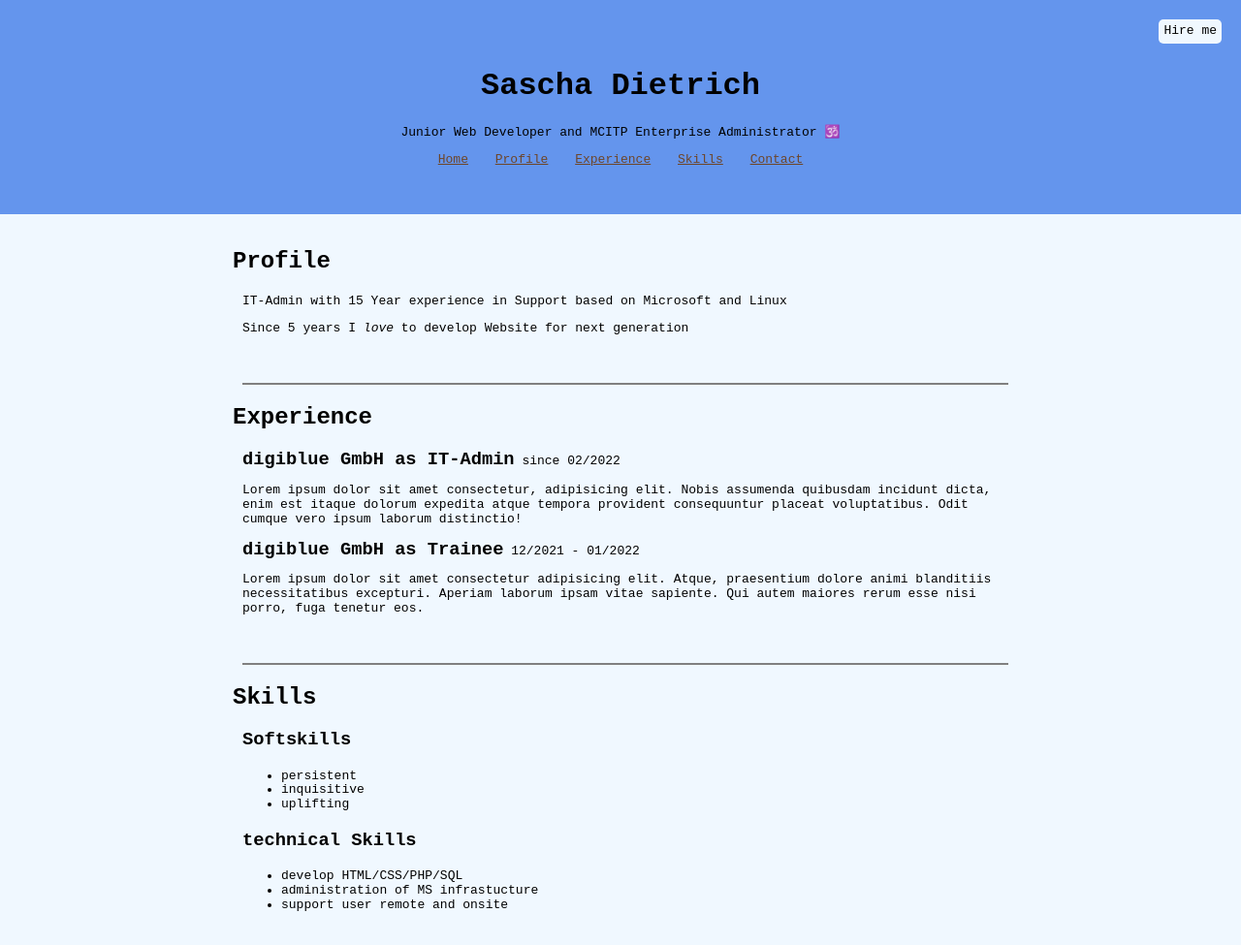
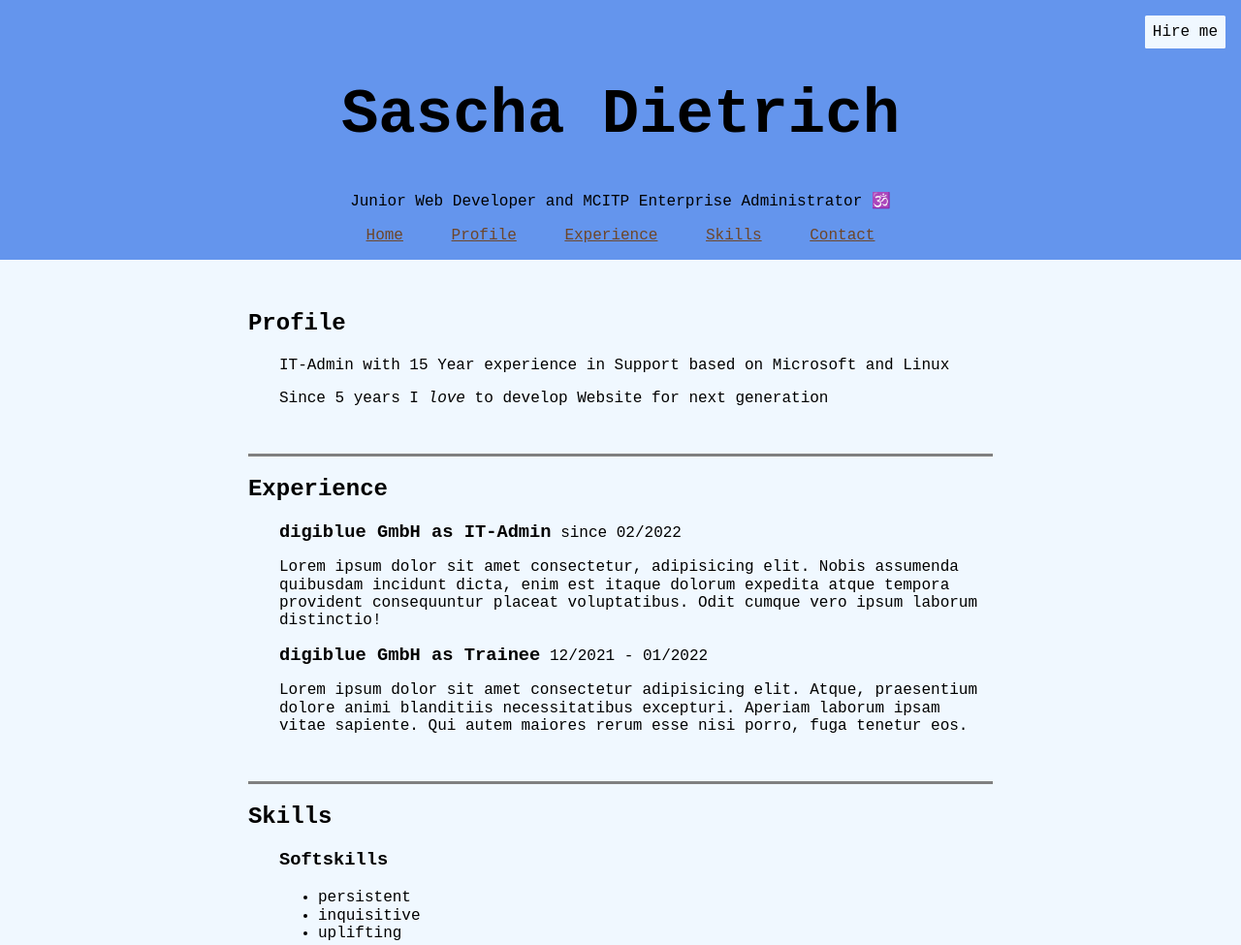
Before and after one commit to der-dittsche/cv_2022, a plain HTML site: page index.html in a window 1280 px wide. Shown: the top 975 px of the page at 97% size. Drawn offline with nearby package versions, Linux system fonts and the light colour scheme; a web font is replaced by a local one.

Commit message:
add relative length units

```diff
--- a/index.html
+++ b/index.html
@@ -31,8 +31,10 @@
     <main class="main">
         <article id="profile">
             <h2>Profile</h2>
+            <section>
                 <p>IT-Admin with 15 Year experience in Support based on Microsoft and Linux</p>
                 <p>Since 5 years I <i>love</i> to develop Website for next generation</p>
+            </section>
         </article>
         <article id="experience">
             <h2>Experience</h2>
@@ -78,11 +80,13 @@
         </article>
         <article id="contact">
             <h2>Contact</h2>
+            <section>
                 <ol>
                     <li><a href="mailto:sascha_dietrich@outlook.com">by Mail</a></li>
                     <li><a href="tel:+4911833">by phone</a></li>
                     <li><a href="https://www.linkedin.com/in/sascha-dietrich-0a9600162/">LinkedIn</a></li>
                 </ol>
+            </section>
         </article>
     </main>
 </body>
--- a/style.css
+++ b/style.css
@@ -7,20 +7,21 @@
 
 html {
   font-family: monospace;
+  font-size: 16px;
 }
 
 body {
-  margin: 0px;
+  margin: 0;
   background-color: aliceblue;
 }
 
 aside {
   position: absolute;
-  top: 20px;
-  right: 20px;
-  padding: 5px;
+  top: 1rem;
+  right: 1rem;
+  padding: 0.5rem;
   background-color: aliceblue;
-  border-radius: 5px;
+  border-radius: 0.1rem;
 }
 
 h1,
@@ -39,32 +40,32 @@ h6 {
 /* Layout */
 
 .header {
-  padding: 48px 16px;
-  padding-top: 50px;
+  padding: 1rem;
+  padding-top: 2.5rem;
   text-align: center;
   background-color: cornflowerblue;
 }
 
 .main {
-  padding: 16px;
-  max-width: 800px;
+  padding: 2rem;
+  max-width: 80ch;
   margin: 0 auto;
 }
 
 .nav-link + .nav-link {
-  margin-left: 20px;
+  margin-left: 2.5rem;
 }
 
 article ~ article {
-  border-top: 2px solid black;
+  border-top: 0.5rem solid black;
 }
 
 .main > * + * {
-  margin-top: 48px;
+  margin-top: 3rem;
 }
 
 .main > * {
-  border-top: 2px solid grey;
+  border-top: solid grey;
 }
 
 .main > *:first-child {
@@ -75,14 +76,13 @@ article ~ article {
   content: " 🕉️";
 }
 
-article > h2 {
+article > section {
   position: relative;
-  margin-left: -10px;
+  margin-left: 2rem;
 }
 
-main > article {
-  position: relative;
-  margin-left: 10px;
+.header > h1 {
+  font-size: 4em;
 }
 
 /* Links */
```
Lines whose indentation alone changed are shown as unchanged.
